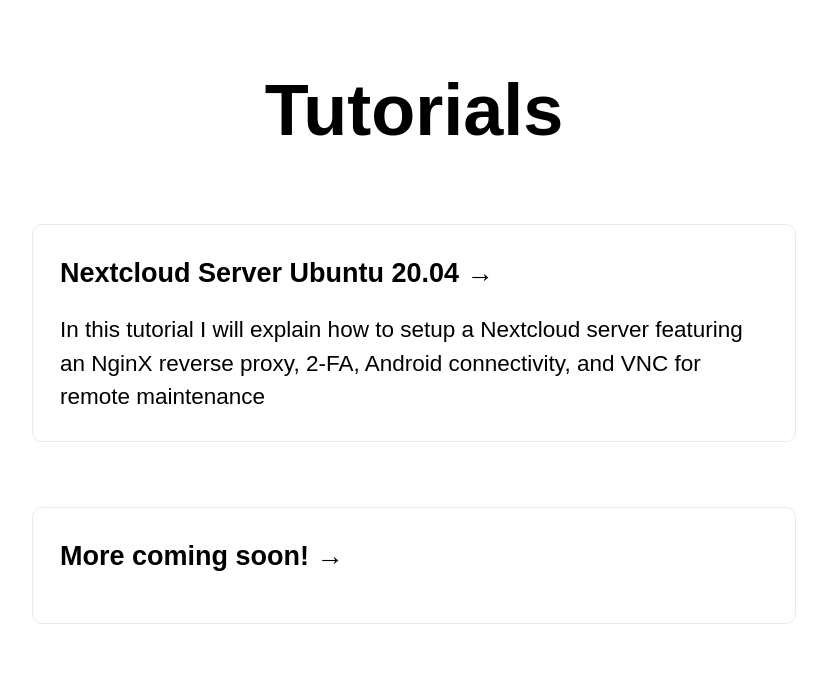
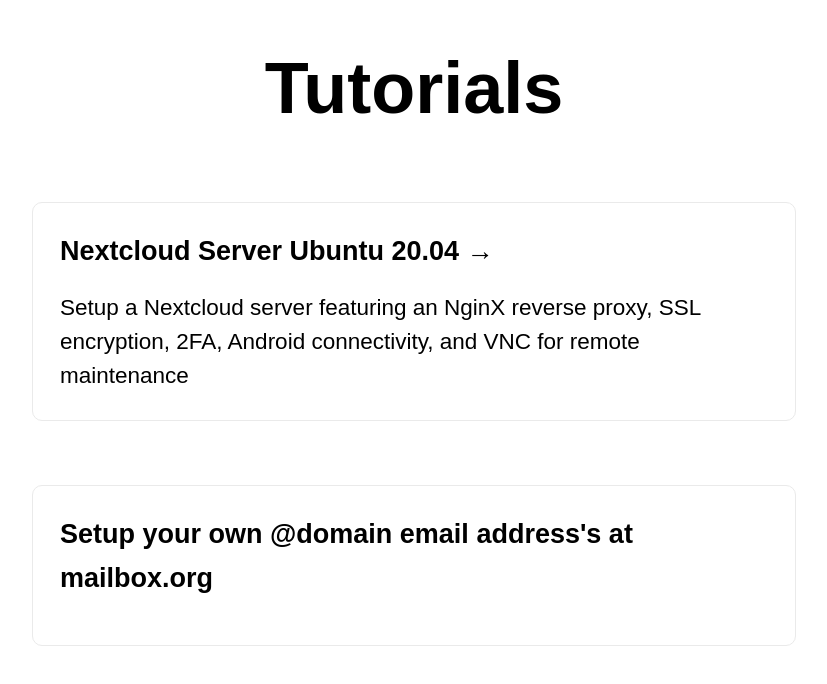
Before and after one commit to lreynolds188/Portfolio, a Next.js app: page /tutorials in a window 1280 px wide. Shown: the part 166-850 px from the top of the page, without its empty margins (226-1053 px from the left). Built offline with nearby package versions, Linux system fonts and the light colour scheme.

Commit message:
Update tutorials.js

```diff
--- a/pages/tutorials.js
+++ b/pages/tutorials.js
@@ -14,13 +14,13 @@ export default function Home() {
         <h1 className={styles.title}>Tutorials</h1>
 
         <div className={styles.grid}>
-          <a href="/nextcloud-server" className={styles.cardwide}>
+          <a href="/tutorials/nextcloud-server" className={styles.cardwide}>
             <h3>Nextcloud Server Ubuntu 20.04 &rarr;</h3>
-            <p>In this tutorial I will explain how to setup a Nextcloud server featuring an NginX reverse proxy, 2-FA, Android connectivity, and VNC for remote maintenance</p>
+            <p>Setup a Nextcloud server featuring an NginX reverse proxy, SSL encryption, 2FA, Android connectivity, and VNC for remote maintenance</p>
           </a>
           <br />
-          <a href="/moretocome" className={styles.cardwide}>
-            <h3>More coming soon! &rarr;</h3>
+          <a href="/tutorials/mailbox-org-domain" className={styles.cardwide}>
+            <h3>Setup your own @domain email address's at mailbox.org</h3>
           </a>
         </div>
       </main>
```
